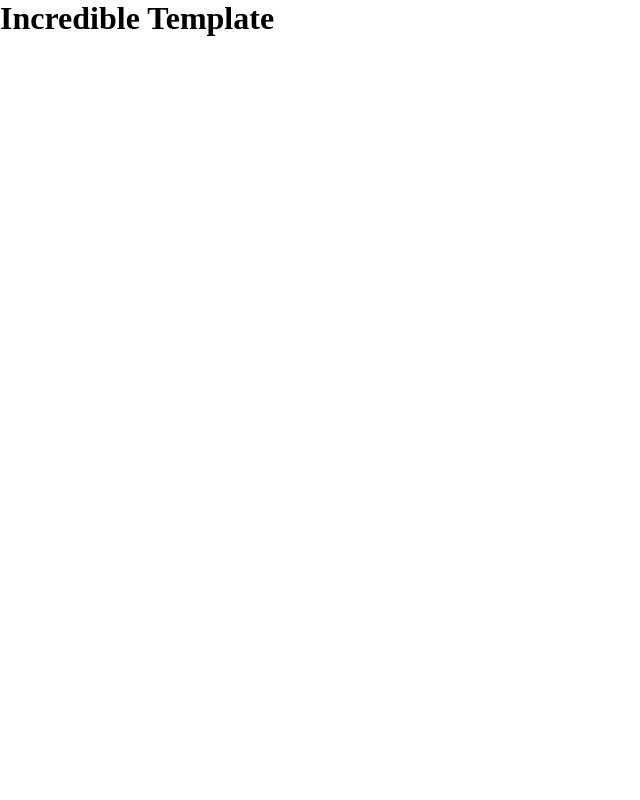
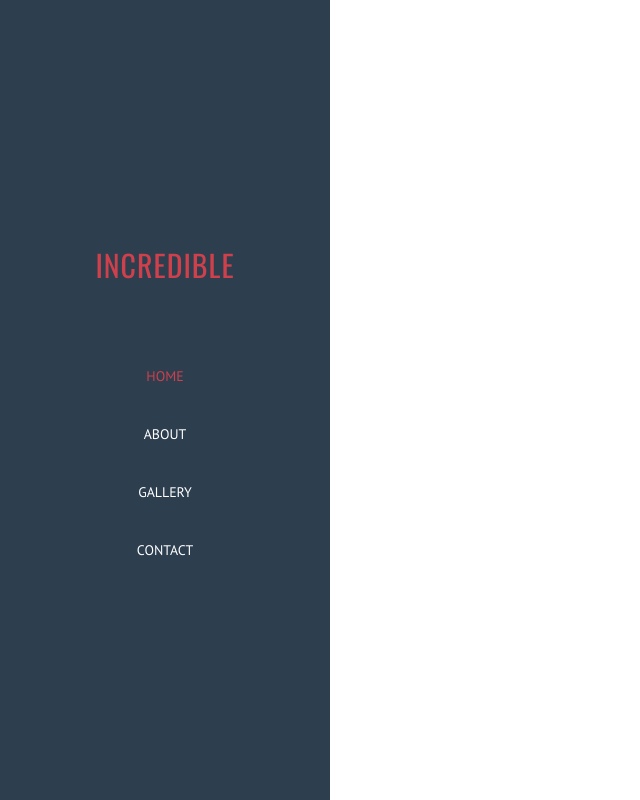
Before and after one commit to PotapenkoVadim/incredible-template, a React app: page / in a window 1280 px wide. Shown: the whole page, without its empty margins (0-640 px from the left). Built offline with nearby package versions, Linux system fonts and the light colour scheme.

Commit message:
feat: implement sidebar

```diff
--- a/package.json
+++ b/package.json
@@ -42,6 +42,7 @@
   },
   "dependencies": {
     "@babel/polyfill": "^7.12.1",
+    "gsap": "^3.11.4",
     "react": "^18.2.0",
     "react-dom": "^18.2.0"
   },
--- a/src/app.jsx
+++ b/src/app.jsx
@@ -1,9 +1,10 @@
 import React from 'react';
+import Sidebar from '@/components/common/sidebar/sidebar';
 
 export default function App() {
   return (
     <main>
-      <h1>Incredible Template</h1>
+      <Sidebar />
     </main>
   );
 }
--- /dev/null
+++ b/src/components/common/sidebar/sidebar.jsx
@@ -0,0 +1,62 @@
+import React, { useEffect } from 'react';
+import gsap from 'gsap';
+import styles from './sidebar.module.scss';
+
+export default function Sidebar() {
+  useEffect(() => {
+    gsap.fromTo(
+      '[data-title]',
+      {
+        opacity: 0,
+        y: -50,
+      },
+      {
+        opacity: 1,
+        y: 0,
+        duration: 1,
+      }
+    );
+
+    gsap.fromTo(
+      '[data-link]',
+      {
+        opacity: 0,
+        x: -50,
+      },
+      {
+        opacity: 1,
+        x: 0,
+        delay: 1,
+        stagger: 0.15,
+        duration: 0.55,
+      }
+    );
+  }, []);
+
+  return (
+    <div className={styles['sidebar']}>
+      <div data-title className={styles['sidebar__title']}>
+        INCREDIBLE
+      </div>
+
+      <nav className={styles['sidebar__nav']}>
+        <a
+          data-link
+          className={`${styles['sidebar__nav-item']} ${styles['sidebar__nav-item_active']}`}
+          href="#"
+        >
+          Home
+        </a>
+        <a data-link className={styles['sidebar__nav-item']} href="#">
+          About
+        </a>
+        <a data-link className={styles['sidebar__nav-item']} href="#">
+          Gallery
+        </a>
+        <a data-link className={styles['sidebar__nav-item']} href="#">
+          Contact
+        </a>
+      </nav>
+    </div>
+  );
+}
--- /dev/null
+++ b/src/components/common/sidebar/sidebar.module.scss
@@ -0,0 +1,13 @@
+@import '../../../styles/variables';
+
+.sidebar { position: fixed; top: 0; left: 0; width: 330px; height: 100vh; background-color: $background;
+  display: flex; align-items: center; justify-content: center; flex-direction: column; gap: 80px;
+
+  &__title { font-size: 1.87rem; font-family: 'Oswald'; letter-spacing: 1px; color: $accent; user-select: none; }
+  &__nav { display: flex; flex-direction: column; gap: 40px; align-items: center; }
+  &__nav-item { font-size: 0.87rem; text-transform: uppercase; color: white; text-decoration: none;
+    transition: .15s;
+
+    &:hover, &_active { color: $accent; }
+  }
+}
--- /dev/null
+++ b/src/styles/_variables.scss
@@ -0,0 +1,8 @@
+// settings //
+$index: calc(1vw + 1vh);
+$font: 16px;
+
+// colors //
+$accent: #CF404D;
+$background: #2D3E4F;
+$text: #313131;
--- a/src/styles/global.scss
+++ b/src/styles/global.scss
@@ -1 +1,10 @@
+@import url('https://fonts.googleapis.com/css2?family=Oswald:wght@400;500;600&display=swap');
+@import url('https://fonts.googleapis.com/css2?family=PT+Sans:wght@400;700&display=swap');
+
+@import './variables';
+
 * { padding: 0; margin: 0; box-sizing: border-box; }
+
+body { font-family: 'PT Sans', sans-serif; font-size: $font; }
+
+h1, h2, h3, h4, h5, h6 { font-family: 'Oswald', sans-serif; }
```
Also changed, not shown: src/index.js (line endings or trailing spaces), 1 other file (tests, documents, lock files or other folders).
